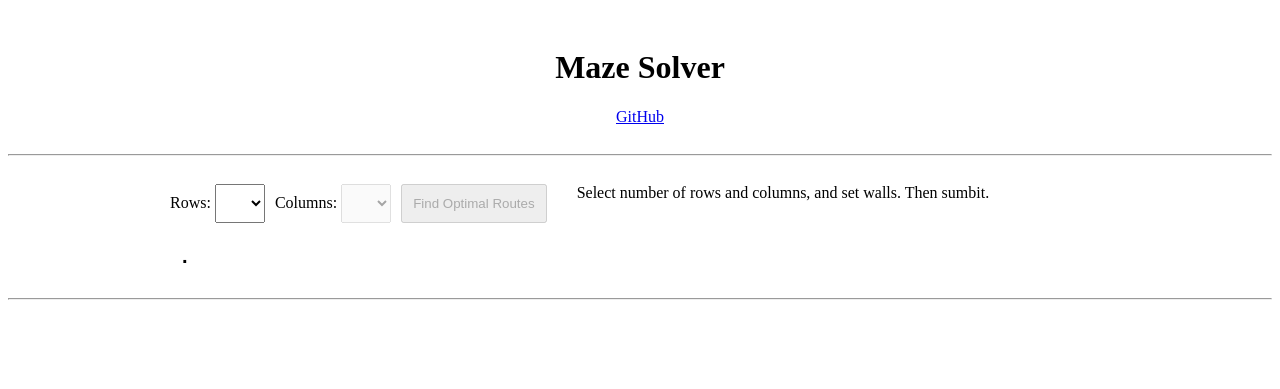
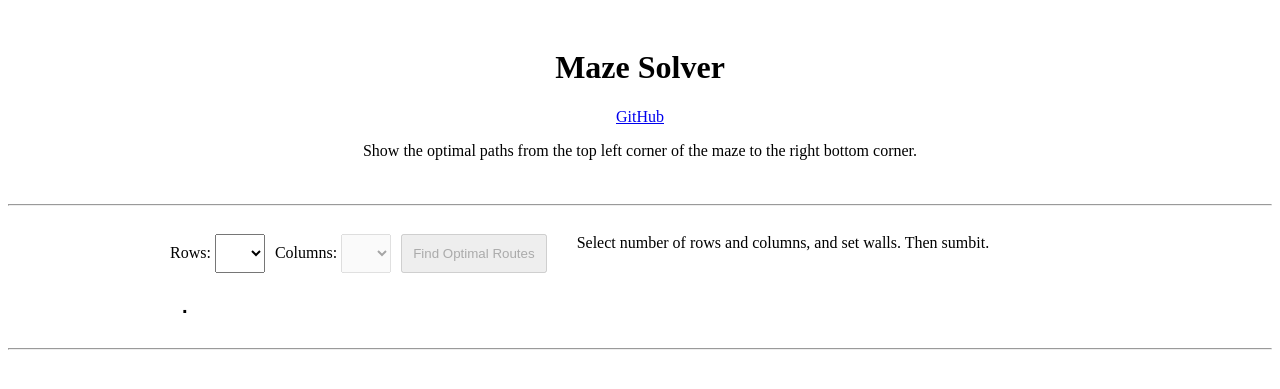
Before and after one commit to devmc-ee/maze-resolver, a PHP site: page / in a window 1280 px wide. Shown: the top 389 px of the page. Run offline with PHP 8.4, Linux system fonts and the light colour scheme; some libraries are stand-ins or nearby versions.

Commit message:
add description on homepage

```diff
--- a/app/view/templates/home.php
+++ b/app/view/templates/home.php
@@ -85,6 +85,7 @@
 </style>
 <body>
 <?php
+
 /**
  * @var $context
  */
@@ -94,9 +95,12 @@
     <h1><?php
         echo $context['title']; ?></h1>
     <a href="https://github.com/devmc-ee/maze-resolver.git">GitHub</a>
+    <p>Show the optimal paths from the top left corner of the maze to the right bottom corner.</p>
 </div>
 <hr>
 <div class="container">
+
+
     <div class="mazeCreateForm">
 
         <form method="post" action="ajax.php" id="selectMazeSizeForm">
```
